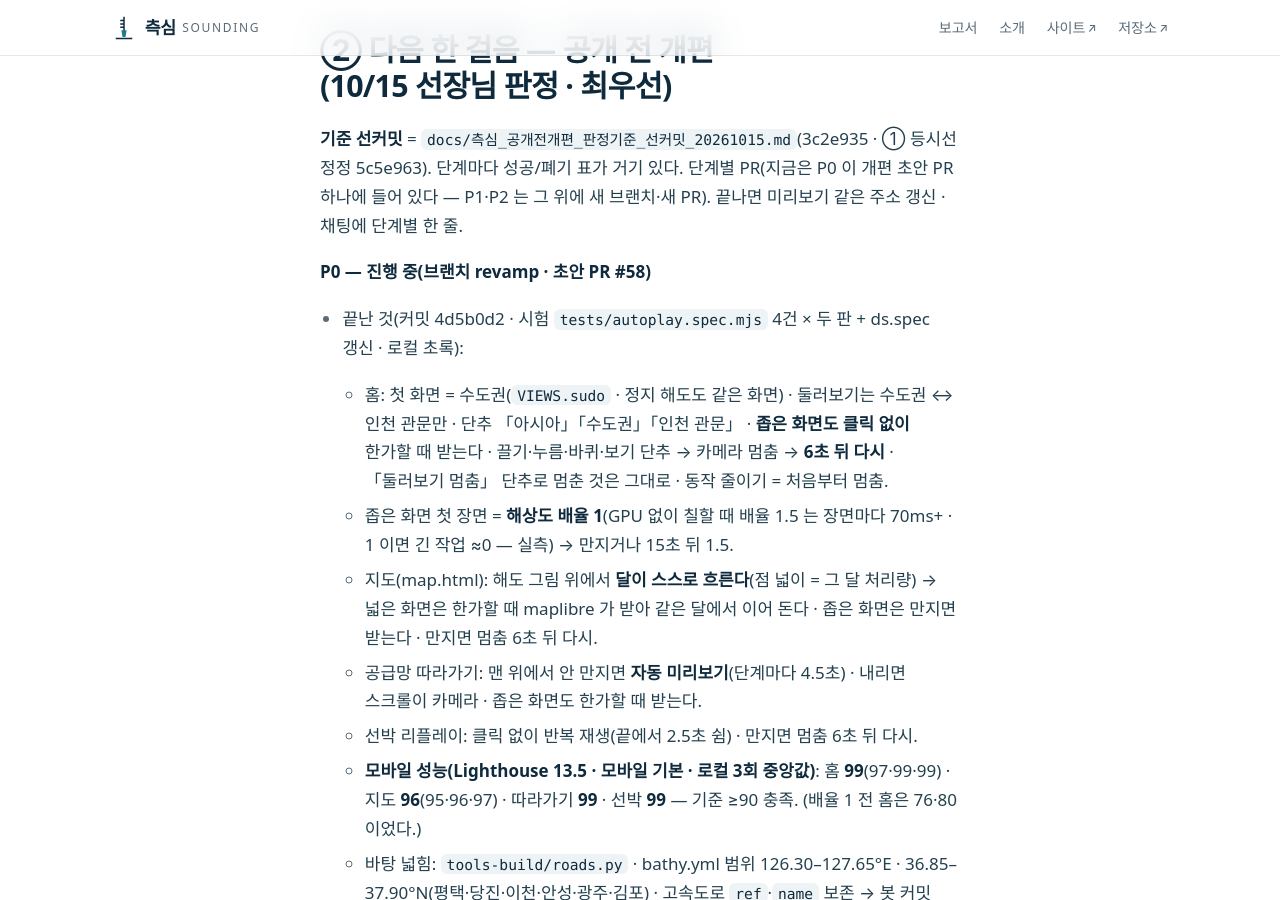
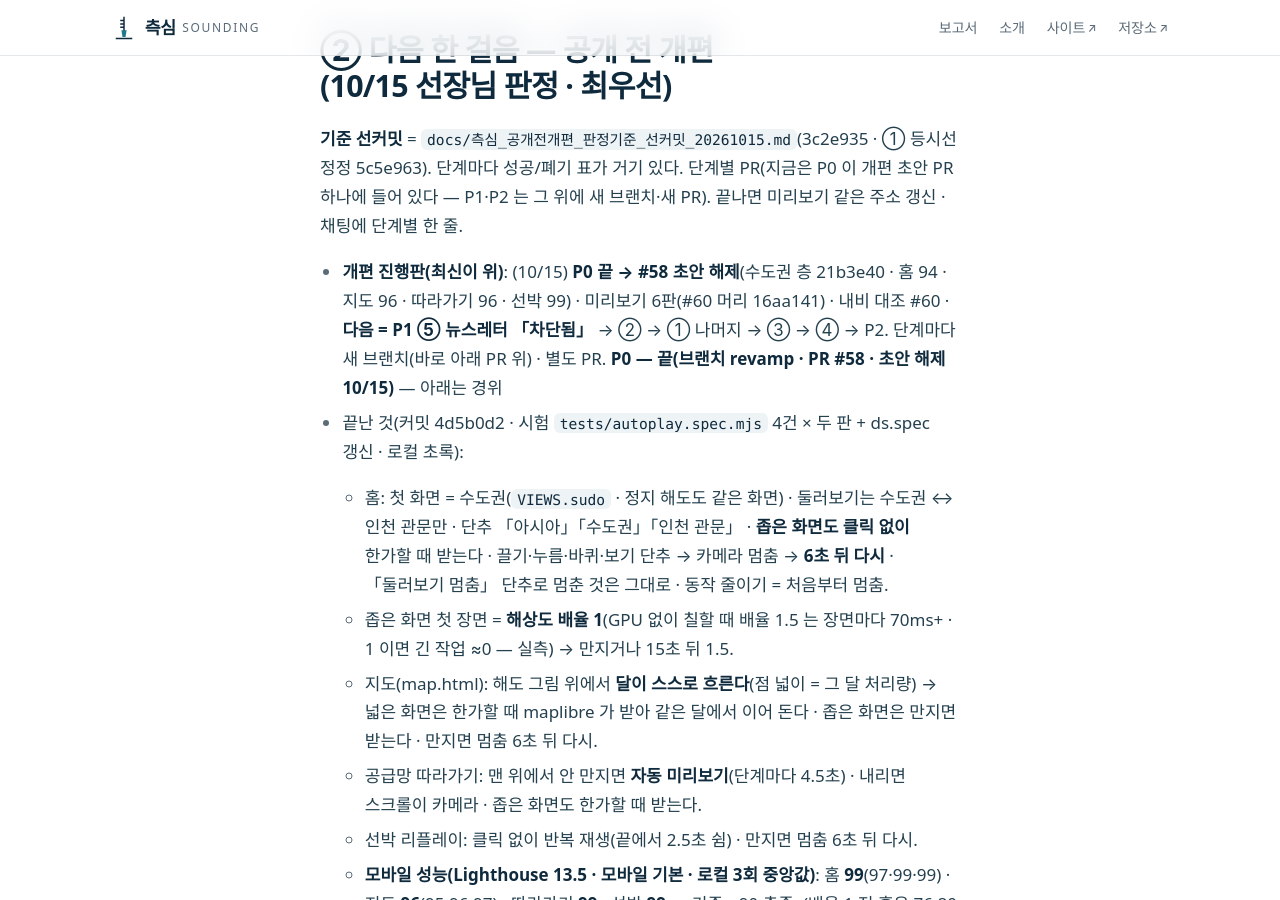
Before and after one commit to jisangj03-dev/incheon-port-analysis, a Jekyll site: the page built from docs/위임문_다음세션_20261012.md, in a window 1280 px wide and 900 px high, scrolled down 1789 px. Built offline with Jekyll 4.4.1, drawn with Linux system fonts in a browser that asks for light colours; some web fonts are replaced; our own code applies the rules of GitHub Pages for plain Markdown files.

Commit message:
인계 — P0 끝(#58 초안 해제) · 미리보기 6판 · 다음 = P1 ⑤
Co-Authored-By: Claude Opus 5.5 <noreply@anthropic.com>
Claude-Session: https://claude.ai/code/session_01L59oEoiMW7KHoJRFFkcN4Q

```diff
--- a/docs/위임문_다음세션_20261012.md
+++ b/docs/위임문_다음세션_20261012.md
@@ -16,7 +16,8 @@
 ## ② 다음 한 걸음 — 공개 전 개편(10/15 선장님 판정 · 최우선)
 **기준 선커밋** = `docs/측심_공개전개편_판정기준_선커밋_20261015.md`(3c2e935 · ① 등시선 정정 5c5e963). 단계마다 성공/폐기 표가 거기 있다. 단계별 PR(지금은 P0 이 개편 초안 PR 하나에 들어 있다 — P1·P2 는 그 위에 새 브랜치·새 PR). 끝나면 미리보기 같은 주소 갱신 · 채팅에 단계별 한 줄.
 
-**P0 — 진행 중(브랜치 revamp · 초안 PR #58)**
+- **개편 진행판(최신이 위)**: (10/15) **P0 끝 → #58 초안 해제**(수도권 층 21b3e40 · 홈 94 · 지도 96 · 따라가기 96 · 선박 99) · 미리보기 6판(#60 머리 16aa141) · 내비 대조 #60 · **다음 = P1 ⑤ 뉴스레터 「차단됨」** → ② → ① 나머지 → ③ → ④ → P2. 단계마다 새 브랜치(바로 아래 PR 위) · 별도 PR.
+**P0 — 끝(브랜치 revamp · PR #58 · 초안 해제 10/15)** — 아래는 경위
 - 끝난 것(커밋 4d5b0d2 · 시험 `tests/autoplay.spec.mjs` 4건 × 두 판 + ds.spec 갱신 · 로컬 초록):
   - 홈: 첫 화면 = 수도권(`VIEWS.sudo` · 정지 해도도 같은 화면) · 둘러보기는 수도권 ↔ 인천 관문만 · 단추 「아시아」「수도권」「인천 관문」 · **좁은 화면도 클릭 없이** 한가할 때 받는다 · 끌기·누름·바퀴·보기 단추 → 카메라 멈춤 → **6초 뒤 다시** · 「둘러보기 멈춤」 단추로 멈춘 것은 그대로 · 동작 줄이기 = 처음부터 멈춤.
   - 좁은 화면 첫 장면 = **해상도 배율 1**(GPU 없이 칠할 때 배율 1.5 는 장면마다 70ms+ · 1 이면 긴 작업 ≈0 — 실측) → 만지거나 15초 뒤 1.5.
```
